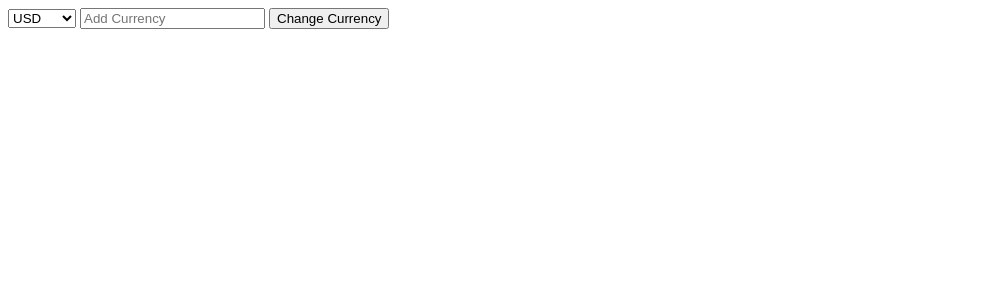
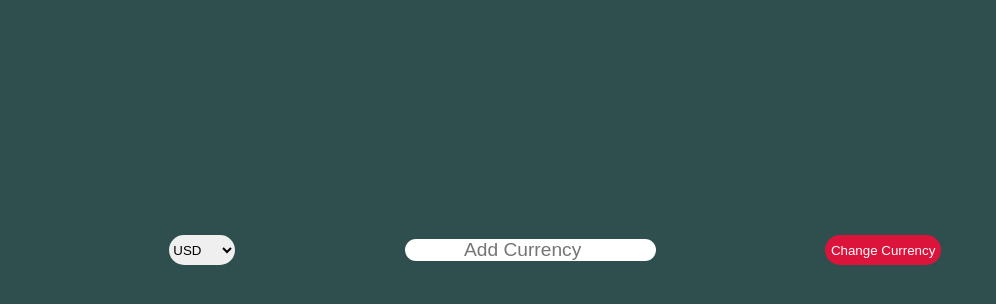
Before and after one commit to nwando214/currencyConverter, a plain HTML site: page index.html in a window 1280 px wide. Shown: the whole page, without its empty margins (0-996 px from the left). Drawn offline with Linux system fonts and the light colour scheme.

Commit message:
new version of converter

```diff
--- a/index.html
+++ b/index.html
@@ -4,7 +4,7 @@
     <meta charset="UTF-8">
     <meta name="viewport" content="width=device-width, initial-scale=1.0">
     <title> Convert Currency</title>
-
+    <link rel="stylesheet" href="styles/currencyconverter.css">
 
 </head>
 <body>
@@ -14,12 +14,13 @@
         <option value="pounds">Pounds</option>
     </select>
     <input
+    class=""
     type="number"
     id="currencyInput"
     placeholder="Add Currency"
      >
-    <button id="changeCurrencyBtn" type="button">Change Currency</button>
-    <div id="output"></div>
+    <button id="changeCurrencyBtn" type="button"  class="changeBtn">Change Currency</button>
+    <div class="outputDiv"   id="output"></div>
     <script src="scripts/currencyconverter.js" type="module"></script>
 </body>
 </html>
--- /dev/null
+++ b/styles/currencyconverter.css
@@ -0,0 +1,47 @@
+body{
+    background-color: darkslategrey;
+    font-family: sans-serif;
+    display: flex;
+    justify-content: center;
+    align-items: center;
+    height: 100px;
+    margin: 0px;
+    justify-content: space-evenly;
+    margin-top: 200px;
+}
+
+.outputDiv{
+    font-size: 18px;
+    margin-top: 20px;
+    color: gray;
+
+}
+.changeBtn{
+ background-color: crimson;
+ color: white;
+ border-radius: 20px;
+ height: 30px ;
+ text-align: center;
+ cursor: pointer;
+ border: none;
+ transition: all 0.9s;
+}
+.changeBtn:hover{
+background-color: violet
+}
+#currencyInput{
+    background-color: ;
+    color: black;
+    border-radius: 20px;
+    height: 20px ;
+    text-align: center;
+    font-family: sans-serif;
+    font-size: larger;
+    border: none;
+}
+#select-currency{
+border: none;
+border-radius: 20px;
+height: 30px;
+cursor: pointer;
+}
```
